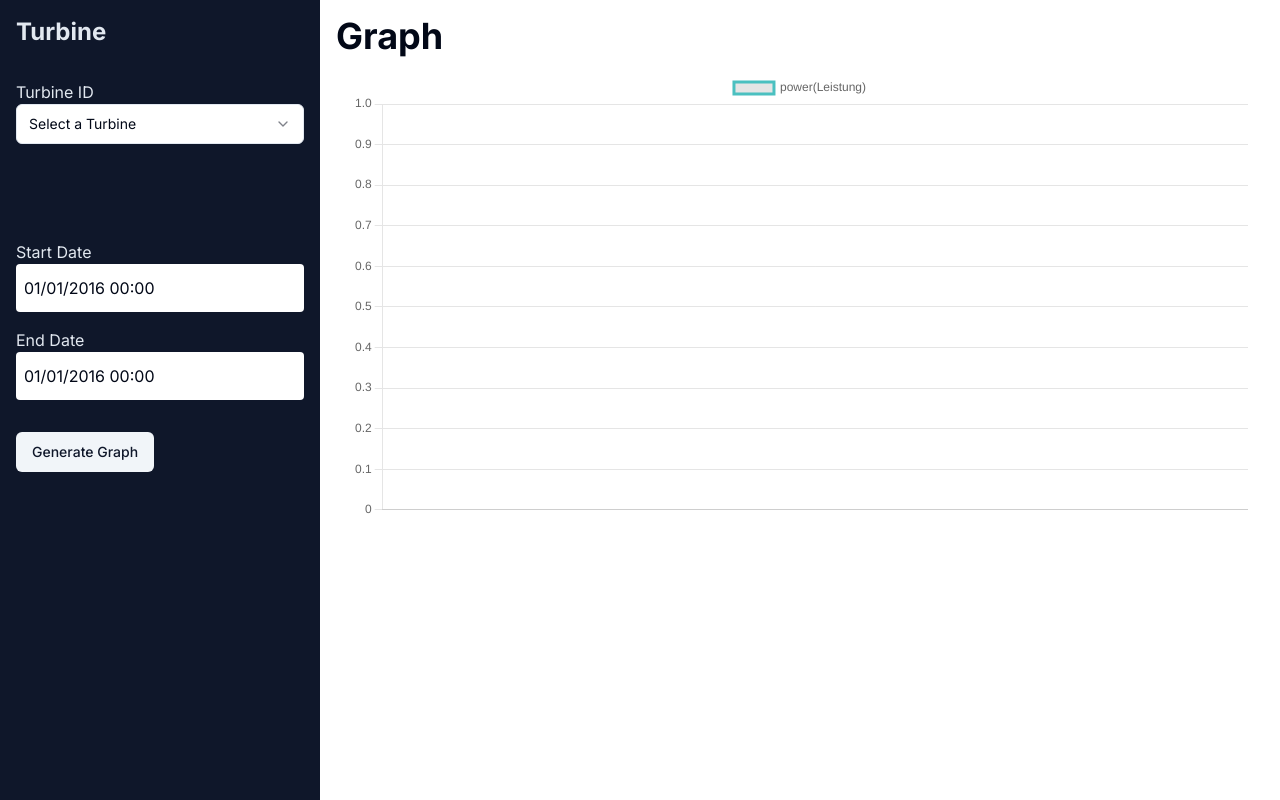
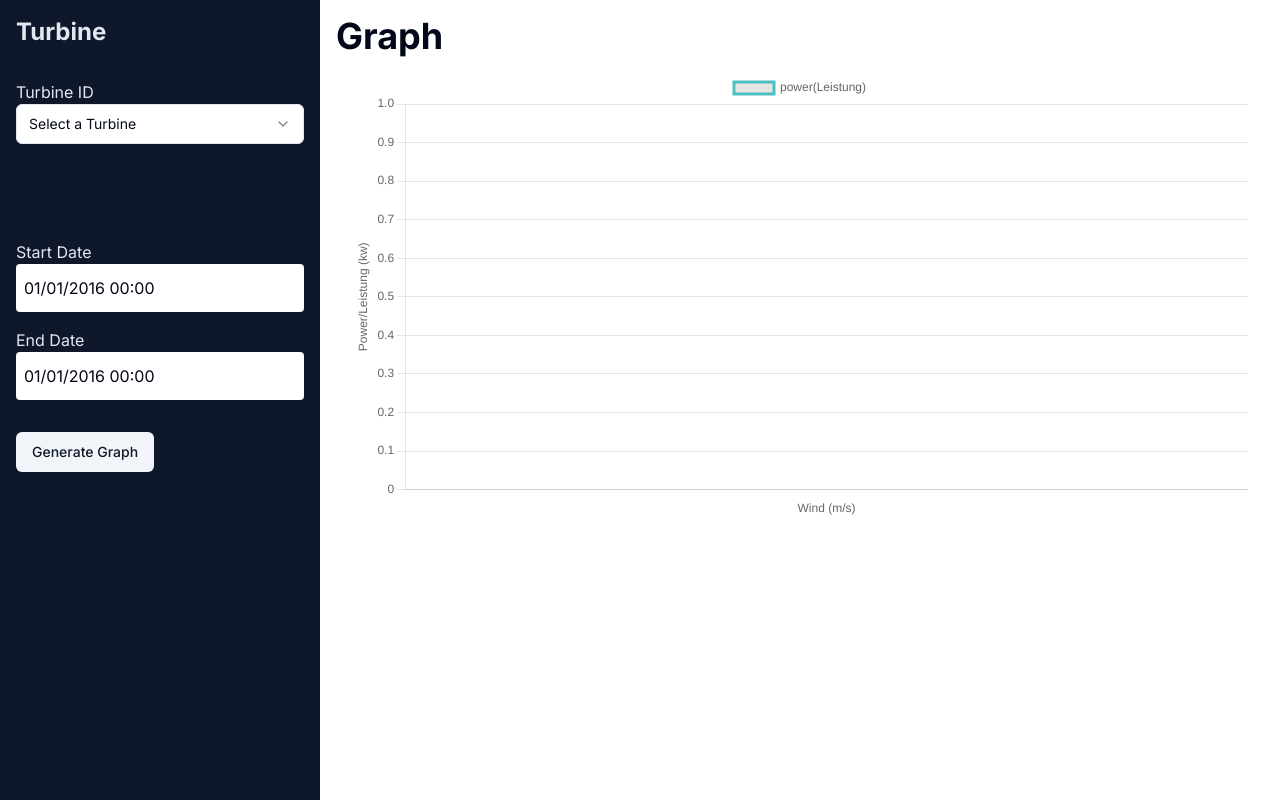
Before and after one commit to takahiromitsui/turbine, a Next.js app in the folder frontend/: page / in a window 1280 px wide. Built offline with nearby package versions, Linux system fonts and the light colour scheme.

Commit message:
feat: add axis labels

```diff
--- a/frontend/src/app/page.tsx
+++ b/frontend/src/app/page.tsx
@@ -18,7 +18,7 @@ import 'react-datepicker/dist/react-datepicker.css';
 const BASE_URL = 'http://localhost:8000';
 
 type TurbineData = {
-	turbineID: number;
+	turbineID: number | null;
 	startDate: Date;
 	endDate: Date;
 };
@@ -49,6 +49,9 @@ async function fetchTurbineData(data: TurbineData) {
 
 	const formattedStartDate = utcStartDate.toISOString();
 	const formattedEndDate = utcEndDate.toISOString();
+	if (!turbineID) {
+		return;
+	}
 	const url = `${BASE_URL}/task2/turbines/${turbineID}/?start_time=${formattedStartDate}&end_time=${formattedEndDate}`;
 	const response = await fetch(url, {
 		method: 'GET',
@@ -60,7 +63,9 @@ async function fetchTurbineData(data: TurbineData) {
 }
 
 export default function Home() {
-	const [selectedTurbineID, setSelectedTurbineID] = useState<number>(1);
+	const [selectedTurbineID, setSelectedTurbineID] = useState<number | null>(
+		null
+	);
 	const [selectedStartDate, setSelectedStartDate] = useState<Date>(
 		new Date('2016-01-01 00:00')
 	);
@@ -69,6 +74,7 @@ export default function Home() {
 	);
 
 	const [turbineData, setTurbineData] = useState<any>({
+		data: {
 			// x-axis
 			labels: [],
 			datasets: [
@@ -78,6 +84,23 @@ export default function Home() {
 					borderColor: 'rgb(75,192,192)',
 				},
 			],
+		},
+		options: {
+			scales: {
+				x: {
+					title: {
+						display: true,
+						text: 'Wind (m/s)',
+					},
+				},
+				y: {
+					title: {
+						display: true,
+						text: 'Power/Leistung (kw)',
+					},
+				},
+			},
+		},
 	});
 
 	const handleTurbineID = (value: string) => {
@@ -98,6 +121,7 @@ export default function Home() {
 				data.push(item.leistung);
 			});
 			setTurbineData({
+				data: {
 					labels: label,
 					datasets: [
 						{
@@ -106,6 +130,23 @@ export default function Home() {
 							borderColor: 'rgb(75,192,192)',
 						},
 					],
+				},
+				options: {
+					scales: {
+						x: {
+							title: {
+								display: true,
+								text: 'Wind (m/s)',
+							},
+						},
+						y: {
+							title: {
+								display: true,
+								text: 'Power/Leistung (kw)',
+							},
+						},
+					},
+				},
 			});
 		}
 	};
@@ -172,7 +213,7 @@ export default function Home() {
 				{/*Main content*/}
 				<h1 className='text-4xl font-bold mb-4'>Graph</h1>
 				<div className='px-4'>
-					<LineGraph data={turbineData} />
+					<LineGraph data={turbineData.data} options={turbineData.options}/>
 				</div>
 			</div>
 		</div>
--- a/frontend/src/components/line.tsx
+++ b/frontend/src/components/line.tsx
@@ -23,21 +23,37 @@ ChartJS.register(
 
 const emptyData = {
 	// x-axis
-	labels: [],
+	data:{labels: [],
 	datasets: [
 		{
 			label: 'power(Leistung)',
 			data: [],
 			borderColor: 'rgb(75,192,192)',
 		},
-	],
+	],},
+	options: {
+		scales: {
+			x: {
+				title: {
+					display: true,
+					text: 'Wind (m/s)',
+				},
+			},
+			y: {
+				title: {
+					display: true,
+					text: 'Power/Leistung (kw)',
+				},
+			},
+		},
+	},
 };
 
-export default function LineGraph({ data }: { data: any }) {
-	const options = {};
+export default function LineGraph({ data, options }: { data: any , options: any}) {
+
 	if (data) {
 		return <Line options={options} data={data} />;
 	} else {
-		return <Line options={options} data={emptyData} />;
+		return <Line options={emptyData.options} data={emptyData.data} />;
 	}
 }
--- a/frontend/src/components/turbine-date-range-picker.tsx
+++ /dev/null
@@ -1,46 +0,0 @@
-'use client';
-
-import { DateTimePicker } from '@/components/ui/date-time-picker/date-time-picker';
-import {
-	Select,
-	SelectContent,
-	SelectGroup,
-	SelectItem,
-	SelectLabel,
-	SelectTrigger,
-	SelectValue,
-} from '@/components/ui/select';
-import { useState } from 'react';
-
-export default function TurbineDateRangePicker() {
-	const [selectedTurbineID, setSelectedTurbineID] = useState<number | null>(
-		null
-	);
-	const handleStringToInt = (value: string) => {
-		setSelectedTurbineID(parseInt(value));
-	};
-	return (
-		<div className='flex flex-col space-y-12'>
-			<Select onValueChange={handleStringToInt}>
-				<SelectTrigger>
-					<SelectValue placeholder='Select a Turbine' />
-				</SelectTrigger>
-				<SelectContent>
-					<SelectGroup>
-						<SelectLabel>Turbine ID</SelectLabel>
-						<SelectItem value='1'>1</SelectItem>
-						<SelectItem value='2'>2</SelectItem>
-					</SelectGroup>
-				</SelectContent>
-			</Select>
-			<div>
-				<h3>Start Date</h3>
-				<DateTimePicker granularity={'minute'} />
-			</div>
-			<div>
-				<h3>End Date</h3>
-				<DateTimePicker granularity={'minute'} />
-			</div>
-		</div>
-	);
-}
```
Lines whose indentation alone changed are shown as unchanged.
